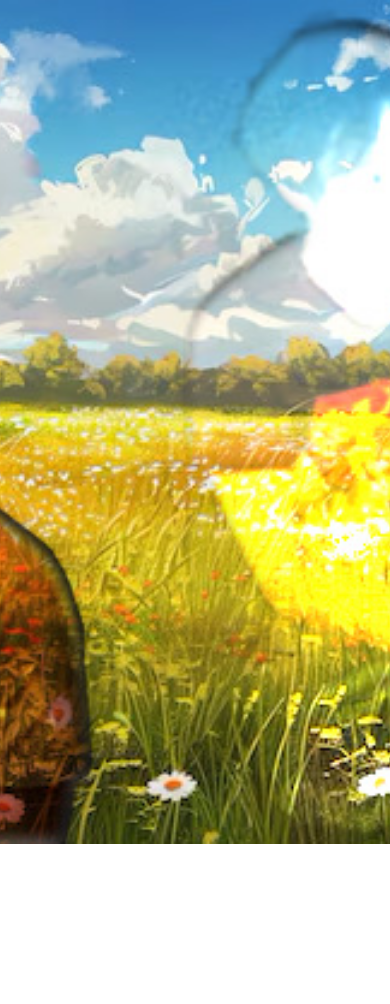
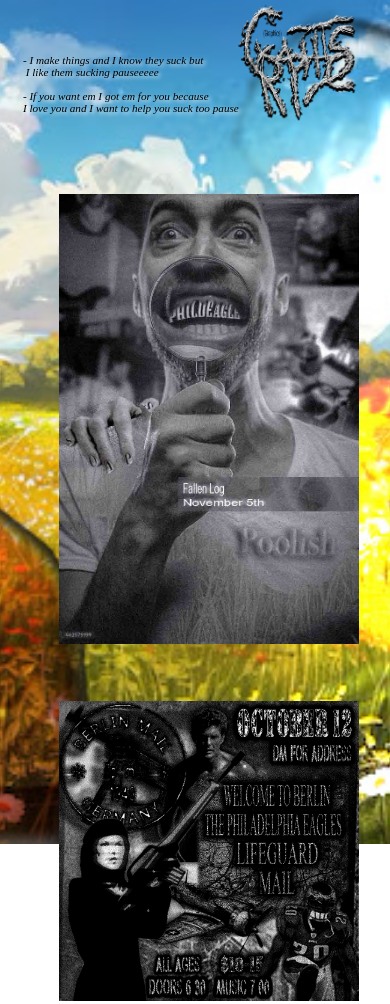
Before and after one commit to dylclncy/website, a plain HTML site: page graphicdesign.html in a window 390 px wide. Shown: the top 1004 px of the page. Before the commit the page ends 844 px from the top, so only its background shows below. Drawn offline with Linux system fonts and the light colour scheme.

Commit message:
Graphic Design Page Addition

```diff
--- a/Graphic.css
+++ b/Graphic.css
@@ -19,3 +19,58 @@ body {
     z-index: -1;
     pointer-events: none; /* allows clicks to pass through */
   }
+
+  pre{
+    font-family:'Times New Roman';
+    margin: auto;
+    font-weight: 10;
+    font-size: clamp(0.7rem, 2.5vw, 3rem);
+        color: rgb(0, 0, 0);
+        font-style: italic;
+        text-shadow: 2px 2px 4px rgb(255, 255, 255);
+        position: absolute;
+        left: 5vw;
+        top: 5vh;
+}
+
+  .Header {
+    position:absolute;
+    top:0vh;
+    left:60vw;
+    width:50vw;
+    max-width:650px;
+  }
+  .NovemberFifth{ position:absolute; top:55vh; left:3vw; max-width:400px; }
+  .WelcomeToBerlin{ position:absolute; top:55vh; left:37vw; max-width:400px; }
+  .reallybadshit{ position:absolute; top:55vh; left:70vw; max-width:400px; }
+  .FakeShow{ position:absolute; top:140vh; left:3vw; max-width:400px; }
+  .LunchRIP{ position:absolute; top:140vh; left:37vw; max-width:400px; }
+  .LunchGood{ position:absolute; top:140vh; left:70vw; max-width:400px; }
+  .LunchBad{ position:absolute; top:210vh; left:3vw; max-width:400px; }
+
+  @media screen and (max-width: 600px) {
+
+    .Header{
+      position: absolute;
+      top: 0vh;
+      left: 50vw;
+    }
+
+    pre{
+      position: absolute;
+      top: 5vh;
+      left: 3vw;
+    }
+    .NovemberFifth{ position:absolute; top:23vh; left:15vw; max-width:300px; }
+    .WelcomeToBerlin{ position:absolute; top:83vh; left:15vw; max-width:300px; }
+    .reallybadshit{ position:absolute; top:125vh; left:15vw; max-width: 300px; }
+    .FakeShow{ position:absolute; top:167vh; left:15vw; max-width:300px; }
+    .LunchRIP{ position:absolute; top:218vh; left:15vw; max-width:300px; }
+    .LunchGood{ position:absolute; top:260vh; left:15vw; max-width:300px; }
+    .LunchBad{ position:absolute; top:310vh; left:15vw; max-width:300px; }
+
+  }
+
+  .spacer {
+    height: 20000px;
+  }
--- a/graphicdesign.html
+++ b/graphicdesign.html
@@ -8,6 +8,27 @@
     <link rel="shortcut icon" href="favicon_io/favicon.ico" type="image/x-icon">
 </head>
 <body>
+    <pre>
+    - I make things and I know they suck but
+     I like them sucking pauseeeee
 
+    - If you want em I got em for you because
+    I love you and I want to help you suck too pause
+    </pre>
+    <img src="GraphicsHeader.png" alt="GIF 1" class="Header" />
+    <br>
+    <br>
+    <img src="Graphics /whathaveidone.jpg" alt="GIF 1" class="NovemberFifth" />
+    <img src="Graphics /Sugg.jpg" alt="GIF 1" class="WelcomeToBerlin" />
+    <img src="Graphics /reallybadshit 2.PNG" alt="GIF 1" class="reallybadshit" />
+    <img src="Graphics /Fakeshowneverhappened.jpg" alt="GIF 1" class="FakeShow" />
+    <img src="Graphics /LunchoutRIP.jpg" alt="GIF 1" class="LunchRIP" />
+    <img src="Graphics /LunchGood.png" alt="GIF 1" class="LunchGood" />
+    <img src="Graphics /LunchBad.png" alt="GIF 1" class="LunchBad" />
+
+
+
+
+    <div class="spacer"></div>
 </body>
 </html>
--- a/styleHOMEPAGE.css
+++ b/styleHOMEPAGE.css
@@ -146,9 +146,9 @@ h2{
 }
 
 .Under {
-  max-width: 100vw;
+  max-width: 10vw;
   position: absolute;
-  left: 85vw;
+  left: 90vw;
   top: -20vh;
   margin: 0;
 }
@@ -166,6 +166,14 @@ h2{
   position: absolute;
   left: 70vw;
   top: -20vh;
+  margin: 0;
+}
+
+.Header{
+  max-width: 20vw;
+  position: absolute;
+  left: 5vw;
+  top: -10vh;
   margin: 0;
 }
 
```
Also changed, not shown: index.html (+6 -0 lines), Graphics /Fakeshowneverhappened.jpg (renamed from Graphics /Engineering-27.jpg), Graphics /Lunchoutside1.jpg (deleted), Graphics /Lunchoutside2.jpg (deleted), Graphics /reallybadshit 2.PNG (added), GraphicsHeader.png (added), 2 other files.
